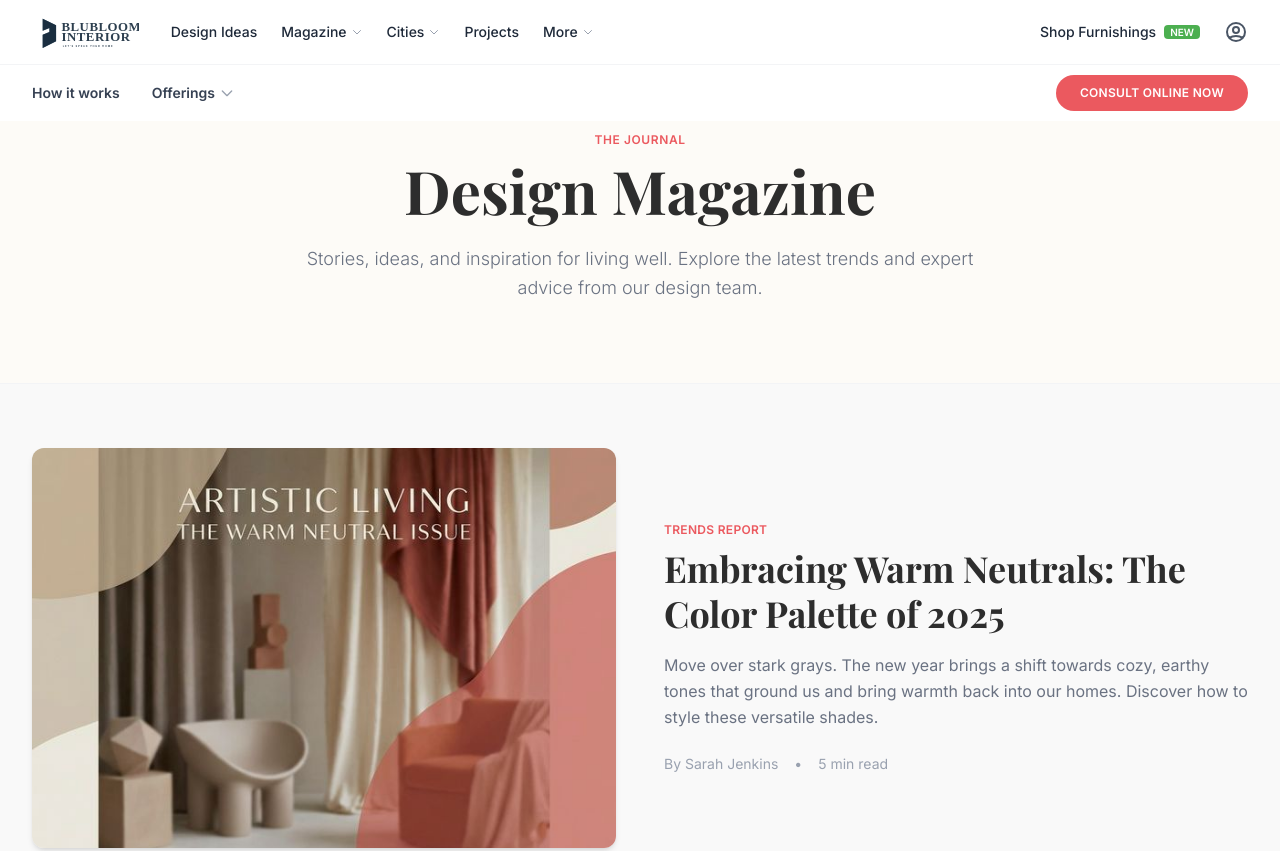
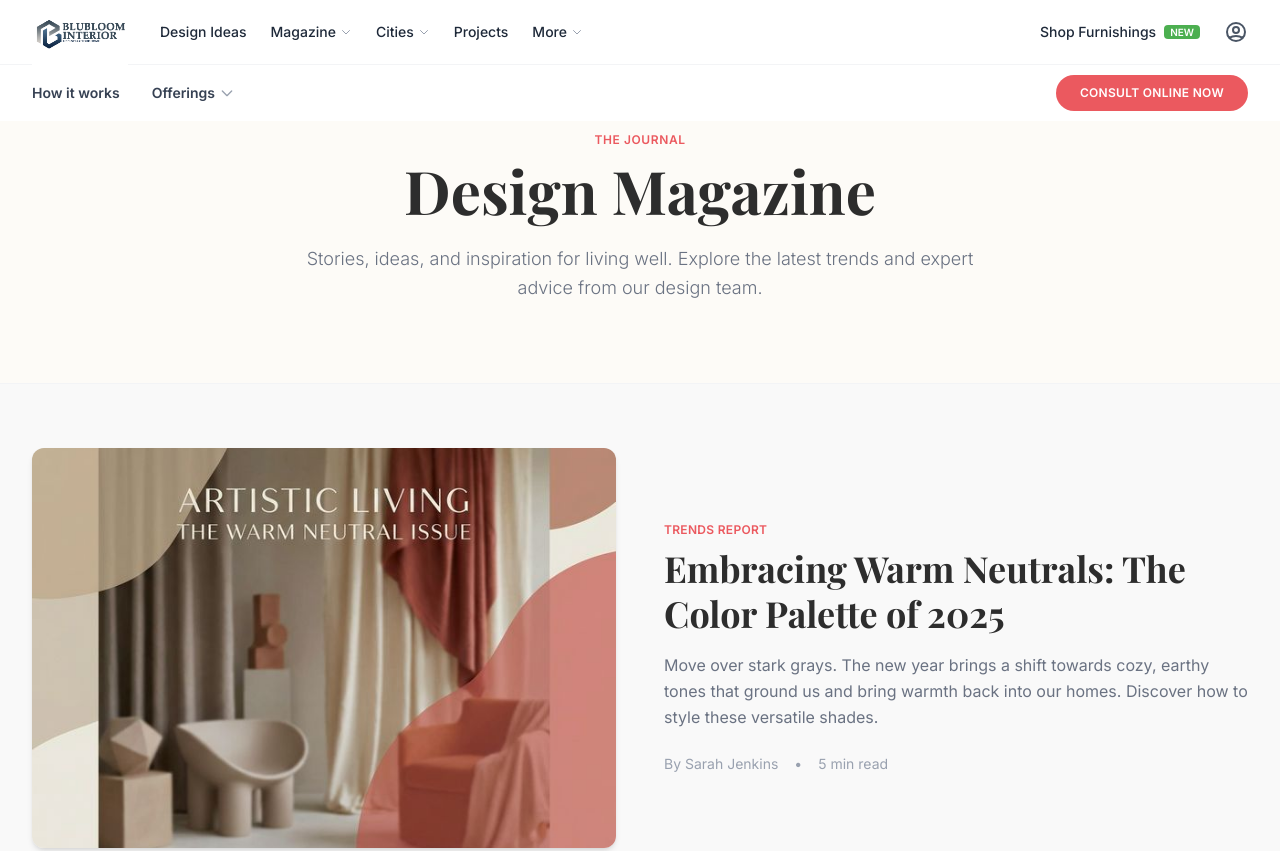
Before and after one commit to arpit15006/blubloominterior, a website built with Vite: page magazine.html in a window 1280 px wide. Shown: the top 851 px of the page. Built offline with nearby package versions, Linux system fonts and the light colour scheme.

Commit message:
style: update logo size to h-24 and fix sticky footer spacing

```diff
--- a/magazine.html
+++ b/magazine.html
@@ -13,7 +13,7 @@
         rel="stylesheet">
 </head>
 
-<body class="font-body text-gray-800 antialiased bg-white selection:bg-[#eb595f] selection:text-white pb-16">
+<body class="font-body text-gray-800 antialiased bg-white selection:bg-[#eb595f] selection:text-white">
 
     <!-- Header (Injected via main.js) -->
     <div id="header-placeholder"></div>
--- a/projects.html
+++ b/projects.html
@@ -13,7 +13,7 @@
         rel="stylesheet">
 </head>
 
-<body class="font-body text-gray-800 antialiased bg-white selection:bg-[#eb595f] selection:text-white pb-16">
+<body class="font-body text-gray-800 antialiased bg-white selection:bg-[#eb595f] selection:text-white">
 
     <!-- Header (Injected via main.js) -->
     <div id="header-placeholder"></div>
--- a/src/main.js
+++ b/src/main.js
@@ -11,7 +11,7 @@ const headerHTML = `
                 <div class="flex items-center gap-8">
                     <!-- Logo -->
                     <a href="/" class="flex-shrink-0">
-                        <img src="/images/logo.svg" alt="Blubloom Interiors" class="h-8 w-auto">
+                        <img src="/images/logo-full.jpg" alt="Blubloom Interiors" class="h-24 w-auto">
                     </a>
 
                     <!-- Top Links -->
```
Also changed, not shown: public/images/logo-full.jpg (added), public/images/logo-vector.svg (added), public/logo.png (added).
